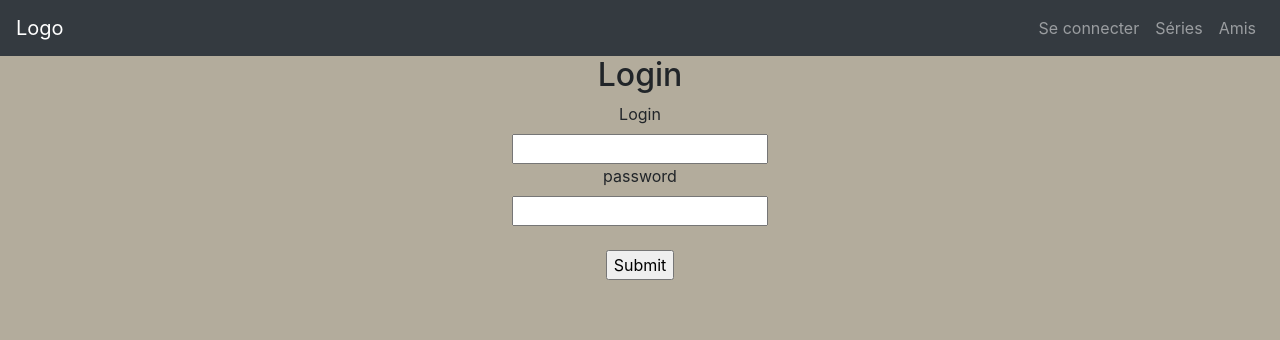
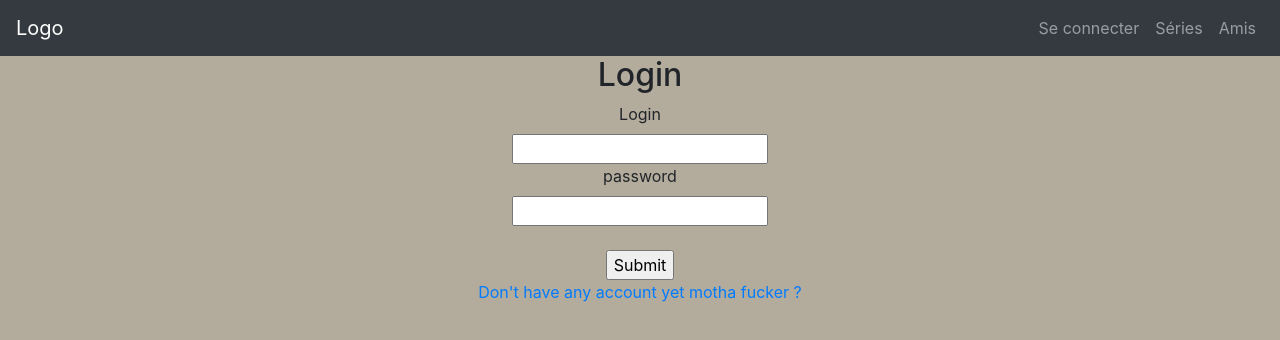
Before and after one commit to marjorie-pro/gestionnaire_serie, a React (Create React App) app in the folder myapp/: page /login in a window 1280 px wide. Shown: the top 340 px of the page. Built offline with nearby package versions, Linux system fonts and the light colour scheme.

Commit message:
[ADD] sign up anchor

```diff
--- a/myapp/src/components/Login.js
+++ b/myapp/src/components/Login.js
@@ -83,7 +83,8 @@ class Login extends React.Component{
                     <input type="text" id="login" value={this.state.login} onChange={this.handleChangeLogin}></input><br></br>
                     <label for="password">password</label><br></br>
                     <input type="text" id="password" value={this.state.password} onChange={this.handleChangePassword}></input><br></br><br></br>
-                    <input type="submit"></input>
+                    <input type="submit"></input><br></br>
+                    <a href="https://www.betaseries.com/">Don't have any account yet motha fucker ?</a>
                     </form>
 
                 </div>
```
